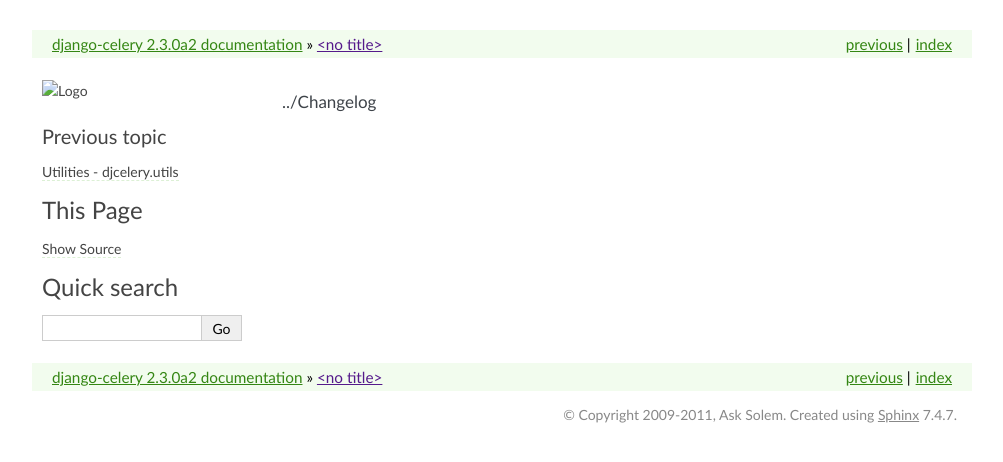
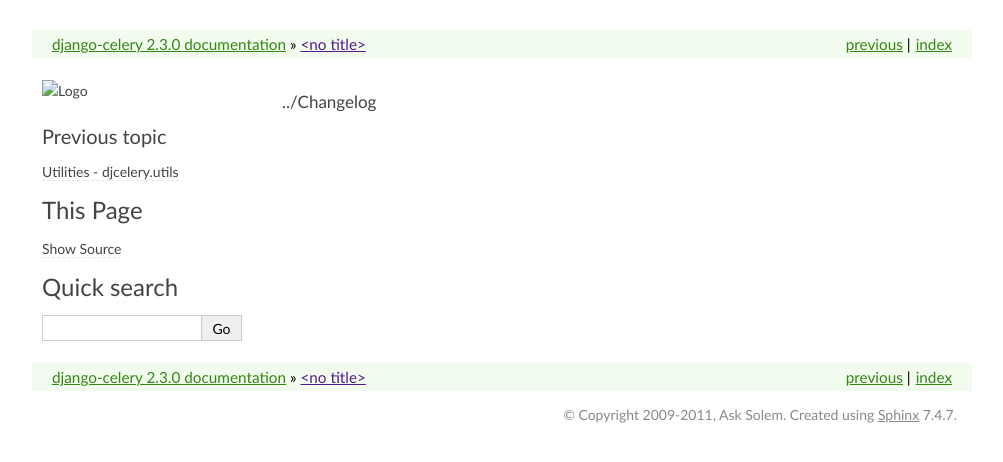
Before and after one commit to celery/django-celery, a Sphinx documentation site: the page built from docs/changelog.rst, in a window 1280 px wide. Shown: the top 462 px of the page, without its empty margins (138-1141 px from the left). Built offline with Sphinx 7.4.7, drawn with Linux system fonts in a browser that asks for light colours; pages that are not in the unit, such as notebooks, are missing from menus.

Commit message:
Bumps version to 2.3.0

```diff
--- a/README.rst
+++ b/README.rst
@@ -2,7 +2,7 @@
  django-celery - Celery Integration for Django
 ===============================================
 
-.. image:: http://cloud.github.com/downloads/ask/celery/celery_favicon_128.png
+.. image:: http://cloud.github.com/downloads/ask/celery/celery_128.png
 
 :Version: 2.3.0a2
 :Web: http://celeryproject.org/
--- a/djcelery/__init__.py
+++ b/djcelery/__init__.py
@@ -2,7 +2,7 @@
 import os
 
 
-VERSION = (2, 3, 0, "a2")
+VERSION = (2, 3, 0)
 
 __version__ = ".".join(map(str, VERSION[0:3])) + "".join(VERSION[3:])
 __author__ = "Ask Solem"
--- a/docs/introduction.rst
+++ b/docs/introduction.rst
@@ -4,7 +4,7 @@
 
 .. image:: http://cloud.github.com/downloads/ask/celery/celery_128.png
 
-:Version: 2.3.0a2
+:Version: 2.3.0
 :Web: http://celeryproject.org/
 :Download: http://pypi.python.org/pypi/django-celery/
 :Source: http://github.com/ask/django-celery/
```
Also changed, not shown: 1 other file.
